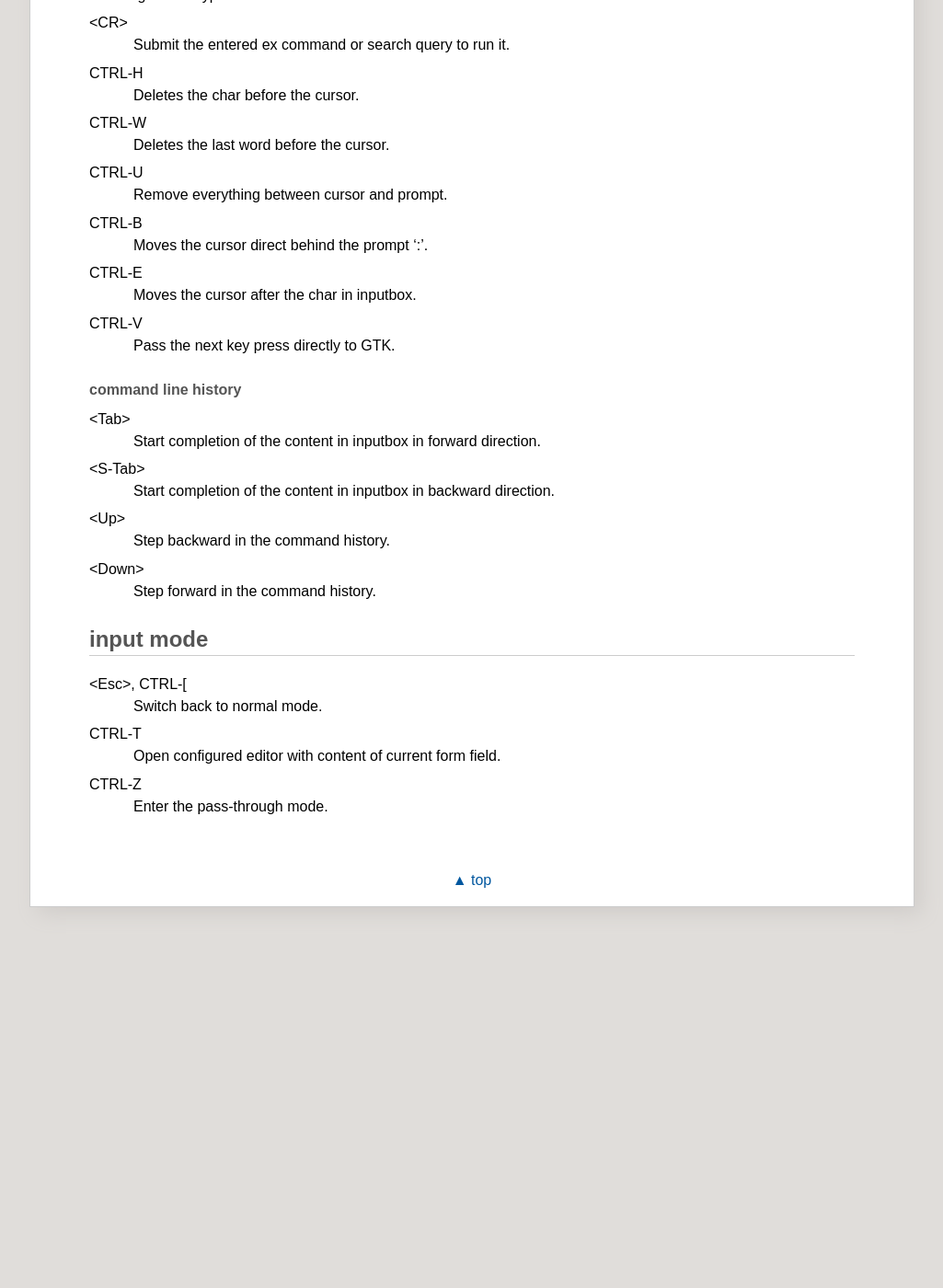
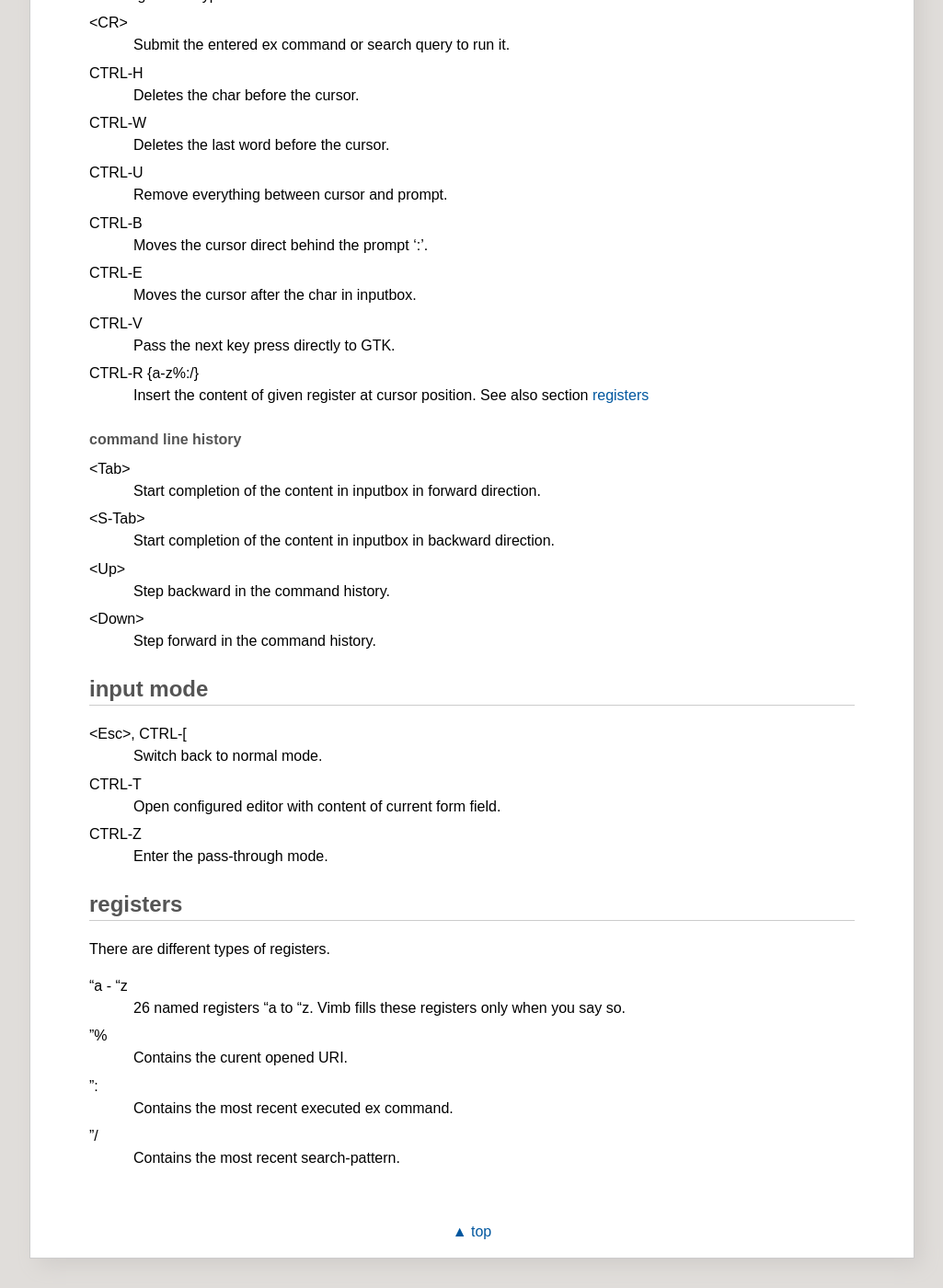
Before and after one commit to fanglingsu/vimb, a Jekyll site: the page built from keybindings.md, in a window 1280 px wide and 1400 px high, scrolled down 5287 px. Shown: the whole window at 92% size, without its empty margins (127-1152 px from the left). Built offline with Jekyll 4.4.1, drawn with Linux system fonts in a browser that asks for light colours; before the commit the page ends 6305 px from its top, so only the background shows below that; some of the changed text lies outside the part shown.

Commit message:
Add the multiple yank register feature.

```diff
--- a/keybindings.md
+++ b/keybindings.md
@@ -66,11 +66,12 @@
 : Open the oldest entry from read it later queue in current browser window, if
 : vimb has been compiled with QUEUE feature.
 
-p
-: Open the url out of the clipboard.
+[*"x*]p
+: Open the URI out of the register *x* or if not given from clipboard.
 
-P
-: Open the url out of the clipboard into new window.
+[*"x*]P
+: Open the URI out of the register *x* or if not given from clipboard into new
+  window.
 
 [*N*]UP
 : Go back *N* steps in the browser history.
@@ -277,11 +278,11 @@
 
 ### yank
 
-y
-: Yank the URI or current page into clipboard.
+[*"x*]y
+: Yank the URI or current page into register *x* and clipboard.
 
-Y
-: Yank the current selection into clipboard.
+[*"x*]Y
+: Yank the current selection into register *x* and clipboard.
 
 ## command mode
 
@@ -311,6 +312,10 @@
 CTRL-V
 : Pass the next key press directly to GTK.
 
+CTRL-R {a-z%:/}
+: Insert the content of given register at cursor position. See also section
+  [registers](#registers)
+
 ### command line history
 {:#history}
 
@@ -336,3 +341,21 @@
 
 CTRL-Z
 : Enter the pass-through mode.
+
+## registers
+{:#registers}
+
+There are different types of registers.
+
+"a - "z
+: 26 named registers "a to "z. Vimb fills these registers only when you say
+  so.
+
+"%
+: Contains the curent opened URI.
+
+":
+: Contains the most recent executed ex command.
+
+"/
+: Contains the most recent search-pattern.
```
Also changed, not shown: index.md (+2 -0 lines).
